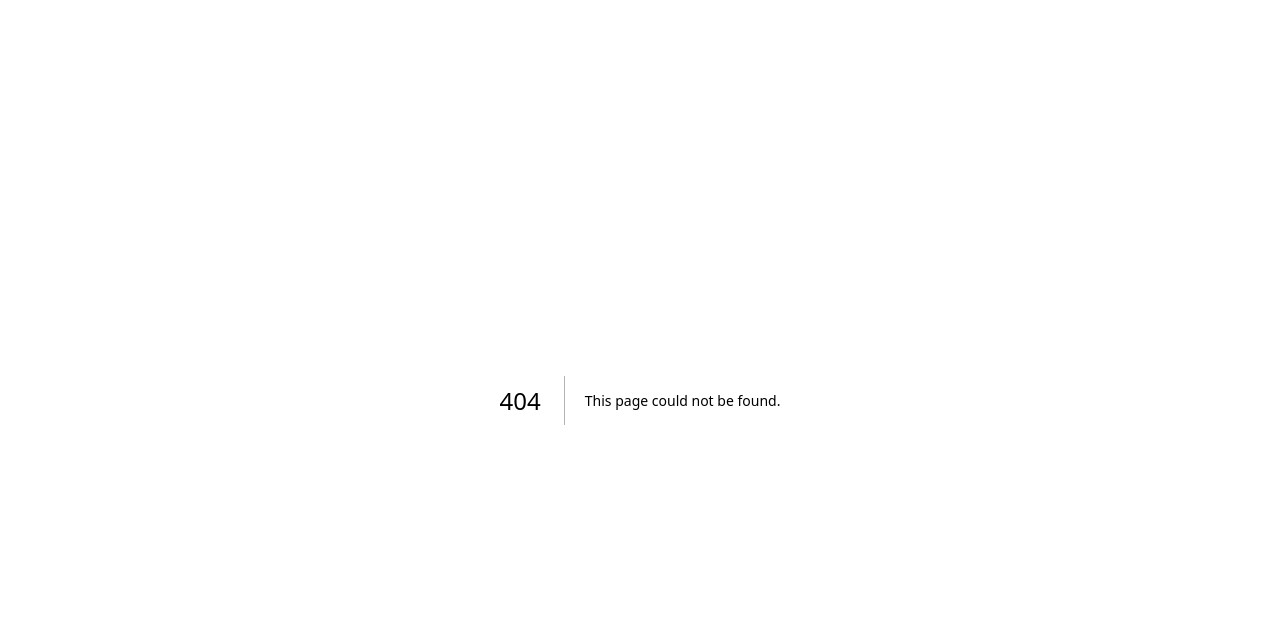
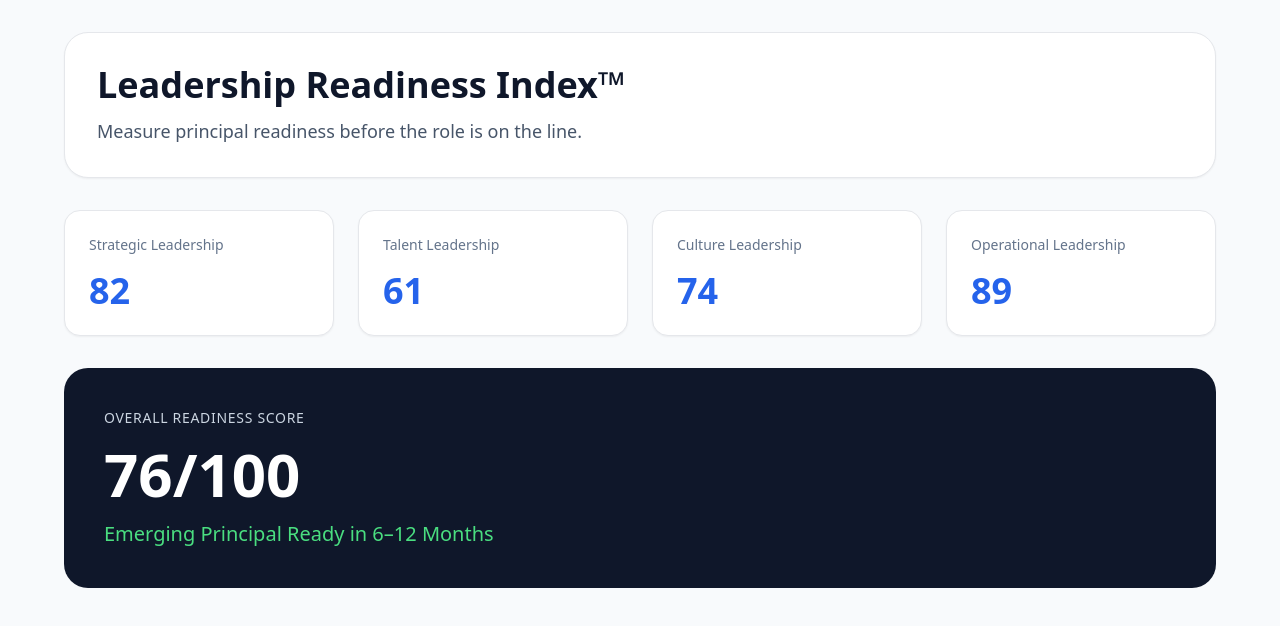
Before and after one commit to jmarc296-jpg/instructional-leadership-practice, a Next.js app: page /readiness in a window 1280 px wide. Before the commit this address had no page. Shown: the top 626 px of the page. Built offline with nearby package versions, Linux system fonts and the light colour scheme.

Commit message:
Add leadership readiness index

```diff
--- /dev/null
+++ b/app/readiness/page.tsx
@@ -0,0 +1,59 @@
+export default function ReadinessPage() {
+  const readinessData = [
+    { category: "Strategic Leadership", score: 82 },
+    { category: "Talent Leadership", score: 61 },
+    { category: "Culture Leadership", score: 74 },
+    { category: "Operational Leadership", score: 89 }
+  ]
+
+  const overallScore = 76
+
+  return (
+    <main className="min-h-screen bg-slate-50 p-8">
+      <div className="mx-auto max-w-6xl space-y-8">
+
+        <div className="rounded-3xl bg-white p-8 shadow-sm border">
+          <h1 className="text-4xl font-bold text-slate-900">
+            Leadership Readiness Index™
+          </h1>
+
+          <p className="mt-3 text-slate-600 text-lg">
+            Measure principal readiness before the role is on the line.
+          </p>
+        </div>
+
+        <div className="grid md:grid-cols-4 gap-6">
+          {readinessData.map((item) => (
+            <div
+              key={item.category}
+              className="rounded-2xl bg-white p-6 shadow-sm border"
+            >
+              <div className="text-sm text-slate-500">
+                {item.category}
+              </div>
+
+              <div className="mt-4 text-4xl font-bold text-blue-600">
+                {item.score}
+              </div>
+            </div>
+          ))}
+        </div>
+
+        <div className="rounded-3xl bg-slate-900 text-white p-10">
+          <div className="text-sm uppercase tracking-wider text-slate-300">
+            Overall Readiness Score
+          </div>
+
+          <div className="text-6xl font-bold mt-4">
+            {overallScore}/100
+          </div>
+
+          <div className="mt-4 text-xl text-green-400">
+            Emerging Principal Ready in 6–12 Months
+          </div>
+        </div>
+
+      </div>
+    </main>
+  )
+}
```
